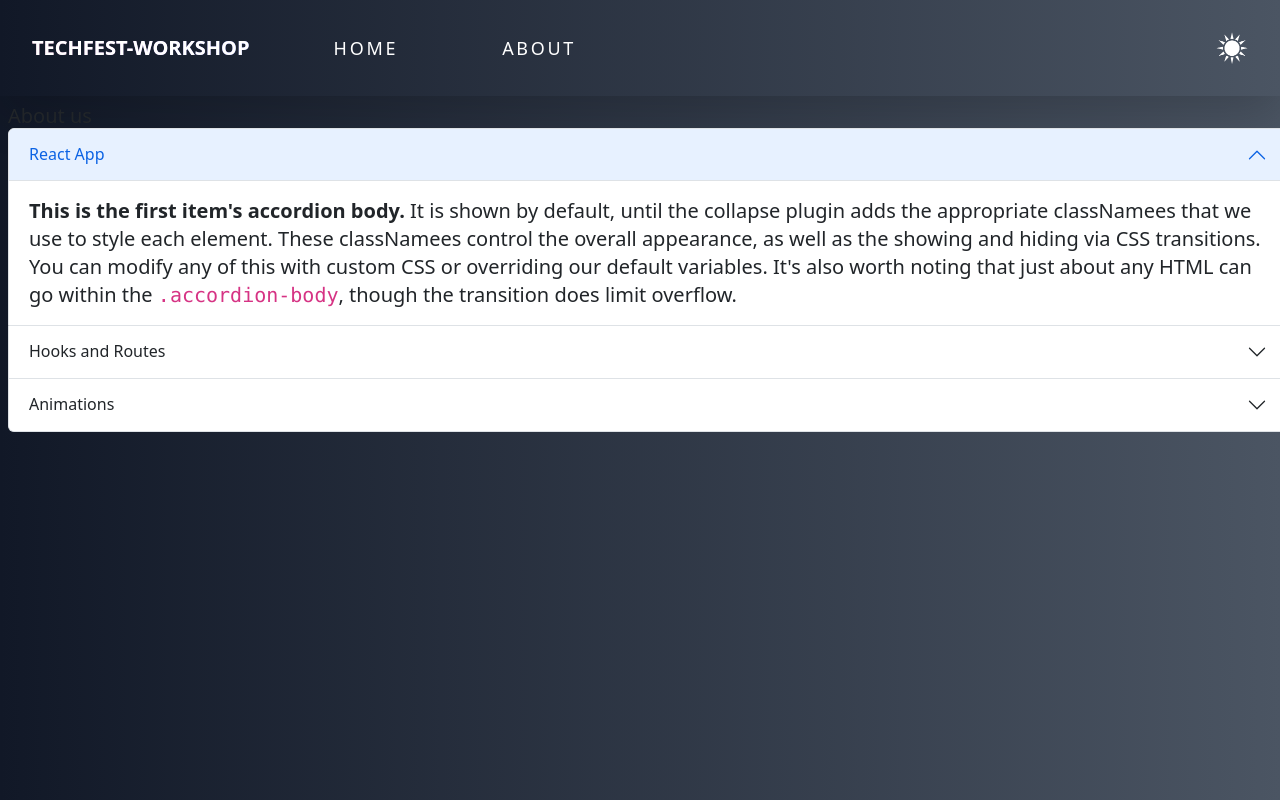
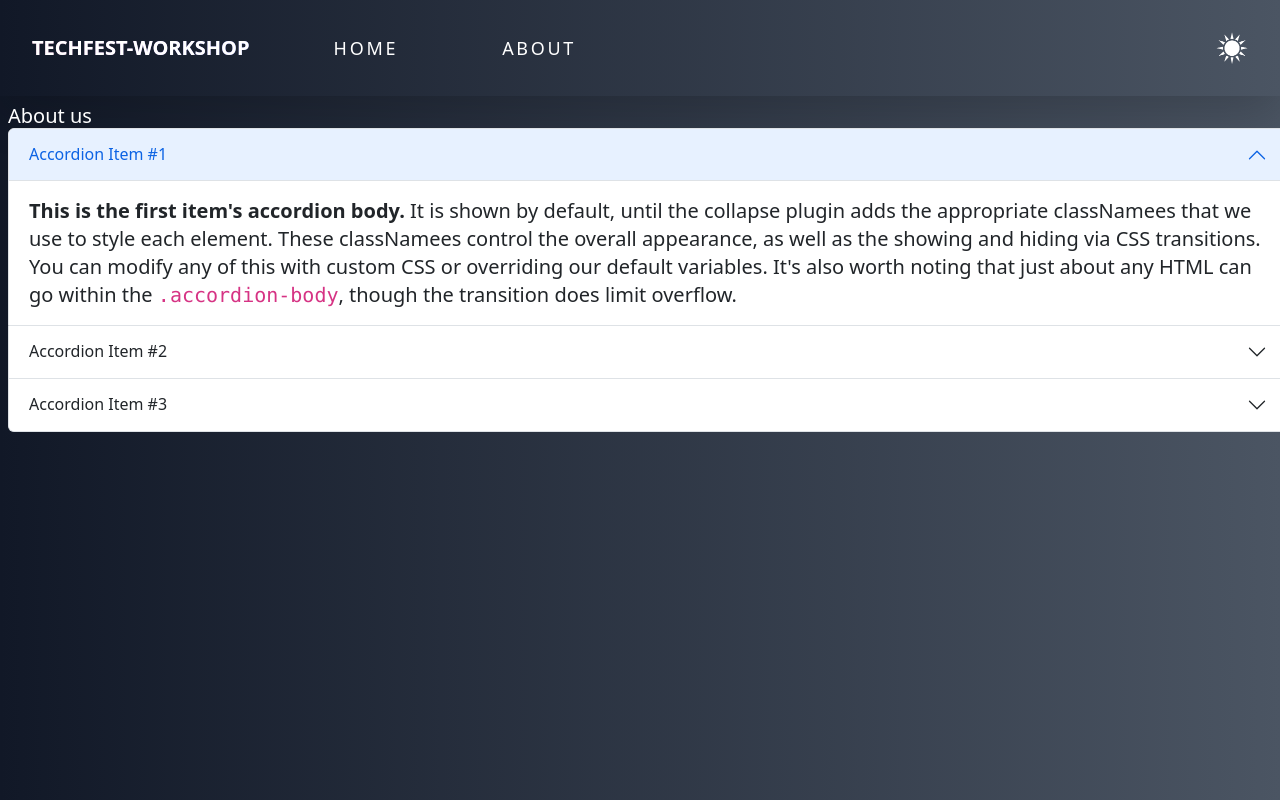
Before and after one commit to ShagunSG/WebD-Workshop, a React (Create React App) app: page /about in a window 1280 px wide. Both pictures are taken after a click on the button 1232 px from the left and 48 px from the top of the page. Built offline with nearby package versions, Linux system fonts and the light colour scheme.

Commit message:
almost almost final

```diff
--- a/src/App.js
+++ b/src/App.js
@@ -6,6 +6,7 @@ import LandingPage from './components/LandingPage'
 import DLandingPage from './components/Dark/DLandingPage'
 import DDoggy from './components/Dark/DDoggy'
 import About from './components/About'
+import DAbout from './components/Dark/DAbout'
 import Doggy from './components/Doggy'
 import light from './images/moon.png'
 import dark from './images/sun.png'
@@ -79,7 +80,7 @@ export default function App() {
                 element={
                   <>
                     <DNavbar />
-                    <About />
+                    <DAbout />
                   </>
                 }
               />
--- a/src/components/Dark/DAbout.js
+++ b/src/components/Dark/DAbout.js
@@ -4,7 +4,7 @@ import {motion} from 'framer-motion';
 export default function DAbout() {
     return (
         <motion.div className="mx-2 my-2 h-[calc(100vh-112px)] w-screen text-xl overflow-y-hidden" initial={{x: -200, opacity: 0}} animate={{x: 0, opacity: 1}} transition={{duration: 0.5}}>
-            <h1>About us</h1>
+            <h1 className='text-white'>About us</h1>
             <div className="accordion" id="accordionExample">
                 <div className="accordion-item">
                     <h2 className="accordion-header" id="headingOne">
--- a/src/components/Navbar.js
+++ b/src/components/Navbar.js
@@ -14,7 +14,7 @@ export default function Navbar(props) {
 
       <div className='w-full h-24 flex flex-row shadow-lg border-b-1 border-black justify-left items-center bg-gradient-to-r from-rose-100 to-teal-100'>
         <div className='mx-8'><h1 className='uppercase text-xl font-bold'><a href="/WebD-Workshop" id='brand'>techfest-workshop</a></h1></div>
-        <motion.div className='mx-8' animate={{y: move2? -3: 0}} onHoverStart={()=> {setMove2(!move2)}} onHoverEnd={()=> {setMove2(!move2)}}><h1 className='uppercase text-lg'><a href="/" className='under-line'>home</a></h1></motion.div>
+        <motion.div className='mx-8' animate={{y: move2? -3: 0}} onHoverStart={()=> {setMove2(!move2)}} onHoverEnd={()=> {setMove2(!move2)}}><h1 className='uppercase text-lg'><a href="/homw" className='under-line'>home</a></h1></motion.div>
         <motion.div className='mx-8' animate={{y: move3? -3: 0}} onHoverStart={()=> {setMove3(!move3)}} onHoverEnd={()=> {setMove3(!move3)}}><h1 className='uppercase text-lg '><a href="/about" className='under-line'>about</a></h1></motion.div>
         <div className=''></div>
       </div>
```
